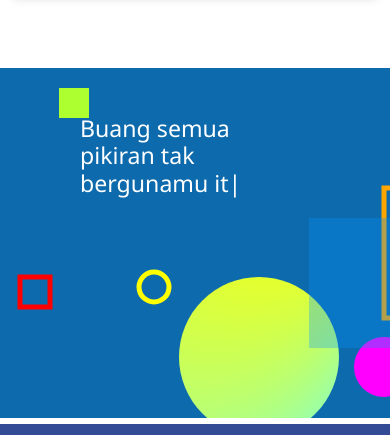
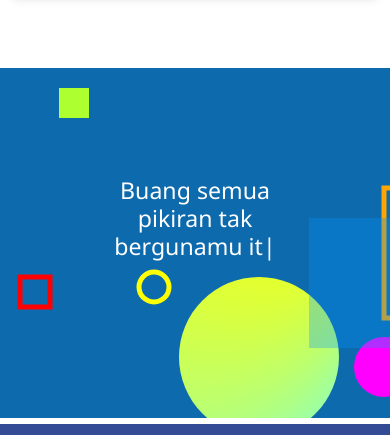
Before and after one commit to yasikaekki/yasikaekki.github.io, a plain HTML site: page index.html in a window 390 px wide. Shown: the part 7827-8262 px from the top of the page. Drawn offline with nearby package versions, Linux system fonts and the light colour scheme.

Commit message:
Fixed quotes

```diff
--- a/assets/css/style.css
+++ b/assets/css/style.css
@@ -896,3 +896,49 @@ h2.dark::before {
   margin-top: 12%;
   color: #fff;
 }
+
+@media only screen and (max-width: 1115px) {
+  #canvas h4 {
+    margin-top: 14%;
+  }
+}
+@media only screen and (max-width: 1000px) {
+  #canvas h4 {
+    margin-top: 16%;
+  }
+}
+@media only screen and (max-width: 950px) {
+  #canvas h4 {
+    margin-top: 18%;
+  }
+}
+@media only screen and (max-width: 850px) {
+  #canvas h4 {
+    margin-top: 20%;
+  }
+}
+@media only screen and (max-width: 750px) {
+  #canvas h4 {
+    margin-top: 22%;
+  }
+}
+@media only screen and (max-width: 650px) {
+  #canvas h4 {
+    margin-top: 24%;
+  }
+}
+@media only screen and (max-width: 550px) {
+  #canvas h4 {
+    margin-top: 26%;
+  }
+}
+@media only screen and (max-width: 450px) {
+  #canvas h4 {
+    margin-top: 28%;
+  }
+}
+@media only screen and (max-width: 350px) {
+  #canvas h4 {
+    margin-top: 30%;
+  }
+}
--- a/index.html
+++ b/index.html
@@ -528,7 +528,7 @@
       </div>
     </section>
     <div class="d-md-flex justify-content-center" id="canvas">
-      <h4 class="h3"><span class="quotes"></span></h4>
+      <h4 class="h3 text-center"><span class="quotes"></span></h4>
     </div>
     <canvas id="myCanvas"></canvas>
     <script src="./assets/js/main.js"></script>
```
Also changed, not shown: f1.html (+1 -1 lines), f2.html (+1 -1 lines), f3.html (+1 -1 lines), p1.html (+1 -1 lines), p2.html (+1 -1 lines), p3.html (+1 -1 lines), p4.html (+1 -1 lines), p5.html (+1 -1 lines), p6.html (+1 -1 lines), p7.html (+1 -1 lines), p8.html (+1 -1 lines), p9.html (+1 -1 lines).
